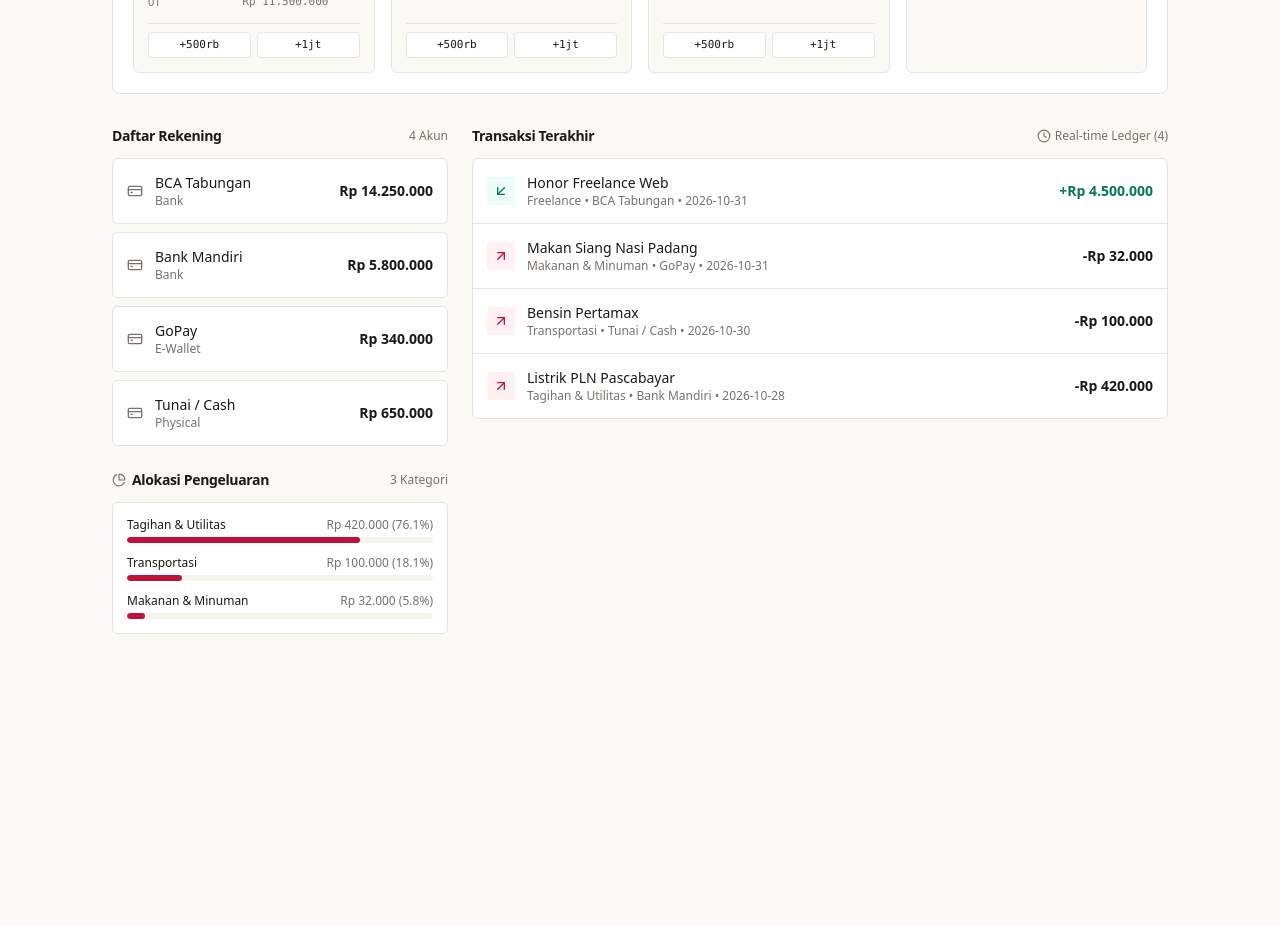
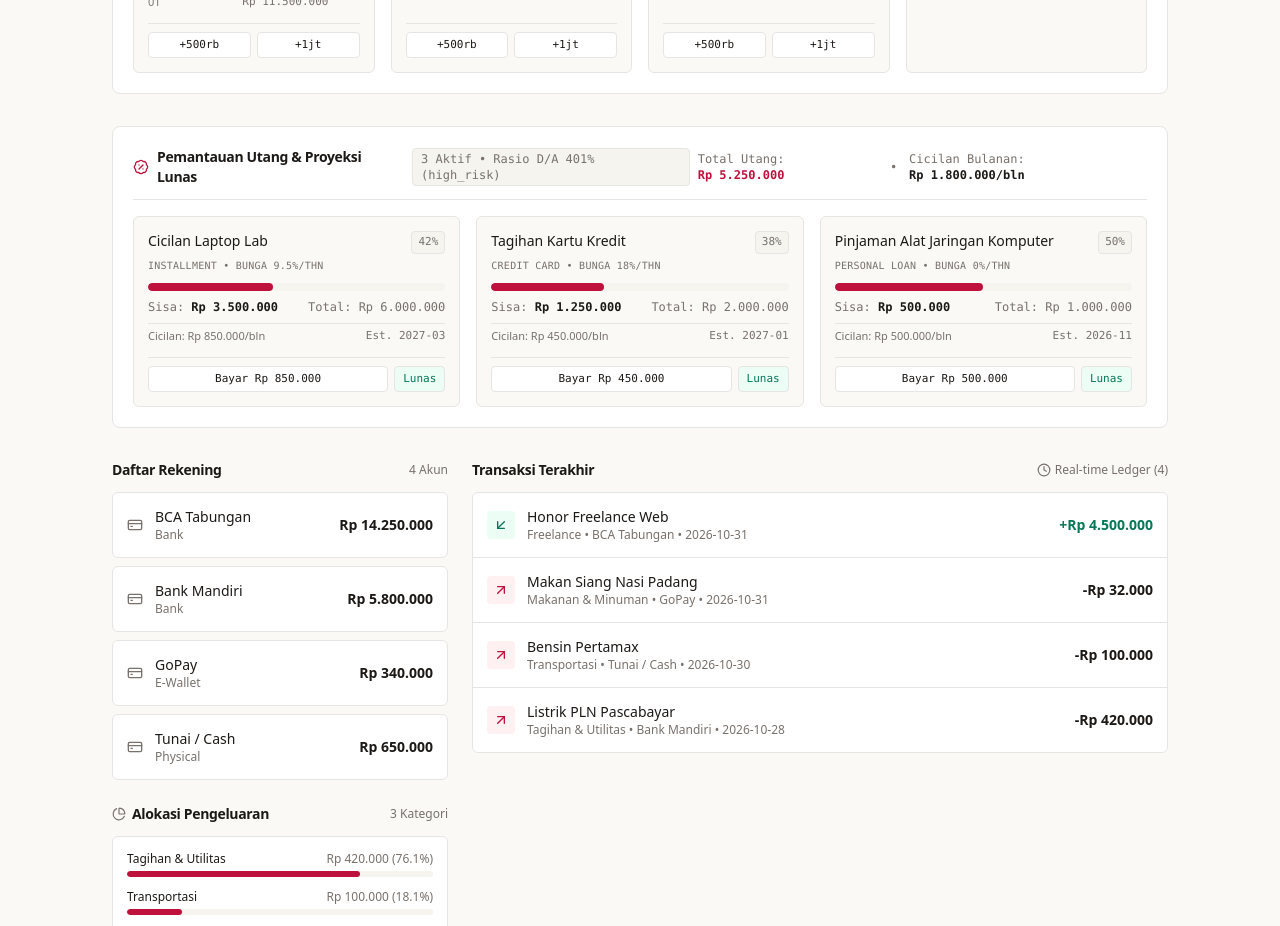
Before and after one commit to saifulohyr/fin-flow, a Next.js app: page / in a window 1280 px wide. Shown: the part 1580-2506 px from the top of the page. Before the commit the page ends 2262 px from the top, so only its background shows below. Built offline with nearby package versions, Linux system fonts and the light colour scheme.

Commit message:
feat(ui): integrate debt tracker into dashboard views

```diff
--- a/src/app/dashboard-view.tsx
+++ b/src/app/dashboard-view.tsx
@@ -34,6 +34,12 @@ import {
   calculateGoalProgress,
   applyGoalContribution,
 } from "@/lib/savings-engine";
+import { DebtInput } from "@/lib/validations/debt";
+import {
+  summarizeDebts,
+  projectAllPayoffs,
+  calculateDebtToAssetRatio,
+} from "@/lib/debt-engine";
 import {
   ArrowUpRight,
   ArrowDownLeft,
@@ -54,6 +60,7 @@ import {
   CalendarClock,
   Receipt,
   PiggyBank,
+  BadgePercent,
 } from "lucide-react";
 
 interface DisplayTransaction extends RawTransaction {
@@ -239,12 +246,61 @@ const INITIAL_SAVINGS_GOALS: SavingsGoalInput[] = [
   },
 ];
 
+const INITIAL_DEBTS: DebtInput[] = [
+  {
+    id: "debt-1",
+    name: "Cicilan Laptop Lab",
+    type: "installment",
+    principalAmount: 6000000,
+    outstandingBalance: 3500000,
+    interestRateAnnual: 9.5,
+    monthlyPayment: 850000,
+    startDate: "2026-06-01",
+    dueDate: "2027-02-01",
+    accountId: "acc-1",
+    status: "active",
+    color: "#b45309",
+    note: "Cicilan 10 bulan Tokopedia",
+  },
+  {
+    id: "debt-2",
+    name: "Tagihan Kartu Kredit",
+    type: "credit_card",
+    principalAmount: 2000000,
+    outstandingBalance: 1250000,
+    interestRateAnnual: 18,
+    monthlyPayment: 450000,
+    startDate: "2026-09-01",
+    dueDate: "2026-12-15",
+    accountId: "acc-1",
+    status: "active",
+    color: "#b91c1c",
+    note: "BCA Visa Everyday Card",
+  },
+  {
+    id: "debt-3",
+    name: "Pinjaman Alat Jaringan Komputer",
+    type: "personal_loan",
+    principalAmount: 1000000,
+    outstandingBalance: 500000,
+    interestRateAnnual: 0,
+    monthlyPayment: 500000,
+    startDate: "2026-10-01",
+    dueDate: "2026-11-20",
+    accountId: "acc-2",
+    status: "active",
+    color: "#475569",
+    note: "Talangan switch Cisco hub",
+  },
+];
+
 export function DashboardView() {
   const [accounts, setAccounts] = useState<RawAccount[]>(INITIAL_ACCOUNTS);
   const [transactions, setTransactions] = useState<DisplayTransaction[]>(INITIAL_TRANSACTIONS);
   const [budgets] = useState<BudgetInput[]>(INITIAL_BUDGETS);
   const [recurring, setRecurring] = useState<RecurringTransactionInput[]>(INITIAL_RECURRING);
   const [savingsGoals, setSavingsGoals] = useState<SavingsGoalInput[]>(INITIAL_SAVINGS_GOALS);
+  const [debts, setDebts] = useState<DebtInput[]>(INITIAL_DEBTS);
   const [nluInput, setNluInput] = useState("");
   const [parsedPreview, setParsedPreview] = useState<ReturnType<typeof parseTransactionNLU> | null>(null);
 
@@ -267,6 +323,9 @@ export function DashboardView() {
   const monthlyNetBurn = monthlyCommitment + dailyBurn * 30 - projectedIncome;
   const projectedRunway = calculateCashflowRunway(cashflowProjection.projectedBalance, monthlyNetBurn);
   const savingsSummary = calculateSavingsGoalsSummary(savingsGoals, "2026-10-31");
+  const debtSummary = summarizeDebts(debts);
+  const debtPayoffs = projectAllPayoffs(debts, "2026-10");
+  const debtRatio = calculateDebtToAssetRatio(debtSummary.totalDebt, netWorth);
 
   const handleInputChange = (value: string) => {
     setNluInput(value);
@@ -362,6 +421,20 @@ export function DashboardView() {
   const handleToggleRecurring = (id: string) => {
     setRecurring((prev) =>
       prev.map((item) => (item.id === id ? { ...item, isActive: !item.isActive } : item))
+    );
+  };
+
+  const handlePayDebt = (debtId: string, amount: number) => {
+    setDebts((prev) =>
+      prev.map((d) => {
+        if (d.id !== debtId) return d;
+        const newBalance = Math.max(0, d.outstandingBalance - amount);
+        return {
+          ...d,
+          outstandingBalance: newBalance,
+          status: newBalance === 0 ? ("paid_off" as const) : ("active" as const),
+        };
+      })
     );
   };
 
@@ -854,6 +927,109 @@ export function DashboardView() {
         </div>
       </section>
 
+      {/* Debt Tracker & Payoff Projections */}
+      <section className="p-5 rounded-lg border border-[var(--border)] bg-[var(--surface)] space-y-4">
+        <div className="flex flex-col sm:flex-row sm:items-center justify-between gap-2 border-b border-[var(--border)] pb-3">
+          <div className="flex items-center gap-2">
+            <BadgePercent className="w-4 h-4 text-[var(--expense)]" />
+            <h2 className="text-sm font-semibold tracking-tight text-[var(--foreground)]">
+              Pemantauan Utang & Proyeksi Lunas
+            </h2>
+            <span className="text-xs px-2 py-0.5 rounded bg-[var(--surface-subtle)] text-[var(--text-muted)] border border-[var(--border)] font-mono tabular-numbers">
+              {debtSummary.activeDebtCount} Aktif • Rasio D/A {Math.round(debtRatio.ratio * 100)}% ({debtRatio.status})
+            </span>
+          </div>
+          <div className="flex items-center gap-3 text-xs tabular-numbers font-mono text-[var(--text-muted)]">
+            <span>Total Utang: <strong className="text-[var(--expense)]">{formatIDR(debtSummary.totalDebt)}</strong></span>
+            <span>•</span>
+            <span>Cicilan Bulanan: <strong className="text-[var(--foreground)]">{formatIDR(debtSummary.totalMonthlyPayment)}/bln</strong></span>
+          </div>
+        </div>
+
+        {/* Debts Grid */}
+        <div className="grid grid-cols-1 md:grid-cols-3 gap-4">
+          {debts.map((d) => {
+            const payoff = debtPayoffs.find((p) => p.debtId === d.id);
+            const isPaid = d.status === "paid_off" || d.outstandingBalance === 0;
+            const progressPct =
+              d.principalAmount > 0
+                ? Math.min(100, Math.round(((d.principalAmount - d.outstandingBalance) / d.principalAmount) * 100))
+                : 100;
+
+            return (
+              <div
+                key={d.id}
+                className="p-3.5 rounded-md border border-[var(--border)] bg-[var(--background)] flex flex-col justify-between space-y-3"
+              >
+                <div className="space-y-2">
+                  <div className="flex items-start justify-between gap-2">
+                    <div className="min-w-0">
+                      <span className="text-sm font-medium text-[var(--foreground)] truncate block">
+                        {d.name}
+                      </span>
+                      <span className="text-[10px] font-mono text-[var(--text-muted)] uppercase tracking-wide">
+                        {d.type.replace("_", " ")} • Bunga {d.interestRateAnnual}%/thn
+                      </span>
+                    </div>
+                    <span
+                      className={`text-[11px] font-mono px-1.5 py-0.5 rounded ${
+                        isPaid
+                          ? "bg-[var(--accent-light)] text-[var(--accent)] font-semibold"
+                          : "bg-[var(--surface-subtle)] text-[var(--text-muted)] border border-[var(--border)]"
+                      }`}
+                    >
+                      {isPaid ? "Lunas" : `${progressPct}%`}
+                    </span>
+                  </div>
+
+                  <div className="w-full bg-[var(--surface-subtle)] h-2 rounded-full overflow-hidden">
+                    <div
+                      className={`h-full rounded-full transition-all ${
+                        isPaid ? "bg-[var(--accent)]" : "bg-[var(--expense)]"
+                      }`}
+                      style={{ width: `${progressPct}%` }}
+                    />
+                  </div>
+
+                  <div className="flex items-center justify-between text-xs font-mono tabular-numbers text-[var(--text-muted)]">
+                    <span>Sisa: <strong className={isPaid ? "text-[var(--text-muted)]" : "text-[var(--foreground)]"}>{formatIDR(d.outstandingBalance)}</strong></span>
+                    <span>Total: {formatIDR(d.principalAmount)}</span>
+                  </div>
+
+                  <div className="flex items-center justify-between text-[11px] text-[var(--text-muted)] pt-1 border-t border-[var(--border)]">
+                    <span>Cicilan: {formatIDR(d.monthlyPayment)}/bln</span>
+                    <span className="font-mono tabular-numbers">
+                      {isPaid ? "Tuntas" : payoff ? `Est. ${payoff.payoffDate}` : "-"}
+                    </span>
+                  </div>
+                </div>
+
+                {!isPaid && (
+                  <div className="pt-2 flex items-center gap-1.5 border-t border-[var(--border)]">
+                    <button
+                      type="button"
+                      onClick={() => handlePayDebt(d.id, d.monthlyPayment)}
+                      className="flex-1 py-1 text-[11px] font-medium rounded border border-[var(--border)] bg-[var(--surface)] text-[var(--foreground)] hover:bg-[var(--surface-subtle)] transition-colors text-center font-mono tabular-numbers"
+                      title="Bayar cicilan bulanan sesuai jadwal"
+                    >
+                      Bayar {formatIDR(d.monthlyPayment)}
+                    </button>
+                    <button
+                      type="button"
+                      onClick={() => handlePayDebt(d.id, d.outstandingBalance)}
+                      className="py-1 px-2 text-[11px] font-medium rounded border border-[var(--border)] bg-[var(--accent-light)] text-[var(--accent)] hover:opacity-90 transition-opacity text-center font-mono"
+                      title="Pelunasan instan seluruh sisa utang"
+                    >
+                      Lunas
+                    </button>
+                  </div>
+                )}
+              </div>
+            );
+          })}
+        </div>
+      </section>
+
       {/* Main Grid: Accounts, Category Breakdown & Recent Ledger */}
       <section className="grid grid-cols-1 lg:grid-cols-3 gap-6">
         {/* Left Column: Accounts & Breakdown */}
```
